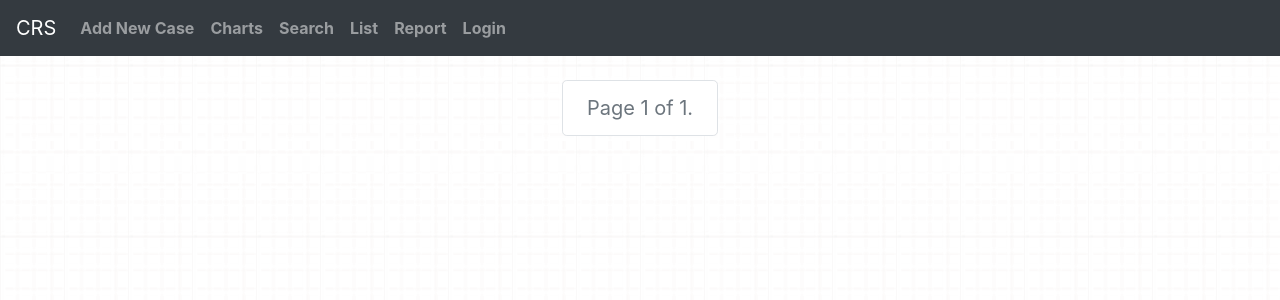
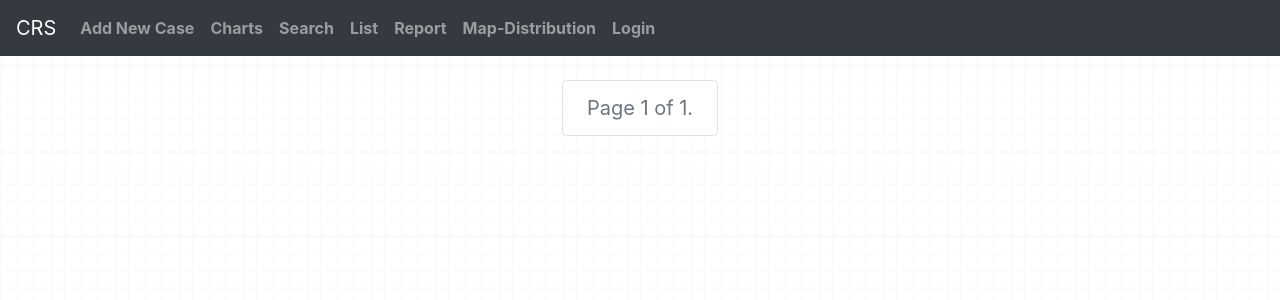
Before and after one commit to tyamlak/crs, a Django app: page /case/list in a window 1280 px wide. Shown: the top 300 px of the page. Run offline with Django 3.2, Linux system fonts and the light colour scheme; data that the repository does not hold is empty; some libraries are stand-ins or nearby versions.

Commit message:
add map-dist to navbar

```diff
--- a/UserProfile/templates/base.html
+++ b/UserProfile/templates/base.html
@@ -54,6 +54,9 @@
 			</ul>
 			<ul class="nav navbar-nav navbar-right">
 				<li class="nav-item"><a class="nav-link" href="{% url "generate-report" %}">Report </a></li>
+			</ul>
+			<ul class="nav navbar-nav navbar-right">
+				<li class="nav-item"><a class="nav-link" href="{% url "maps" %}">Map-Distribution</a></li>
 			</ul>
 			<script>
 				function active_nav() {
```
